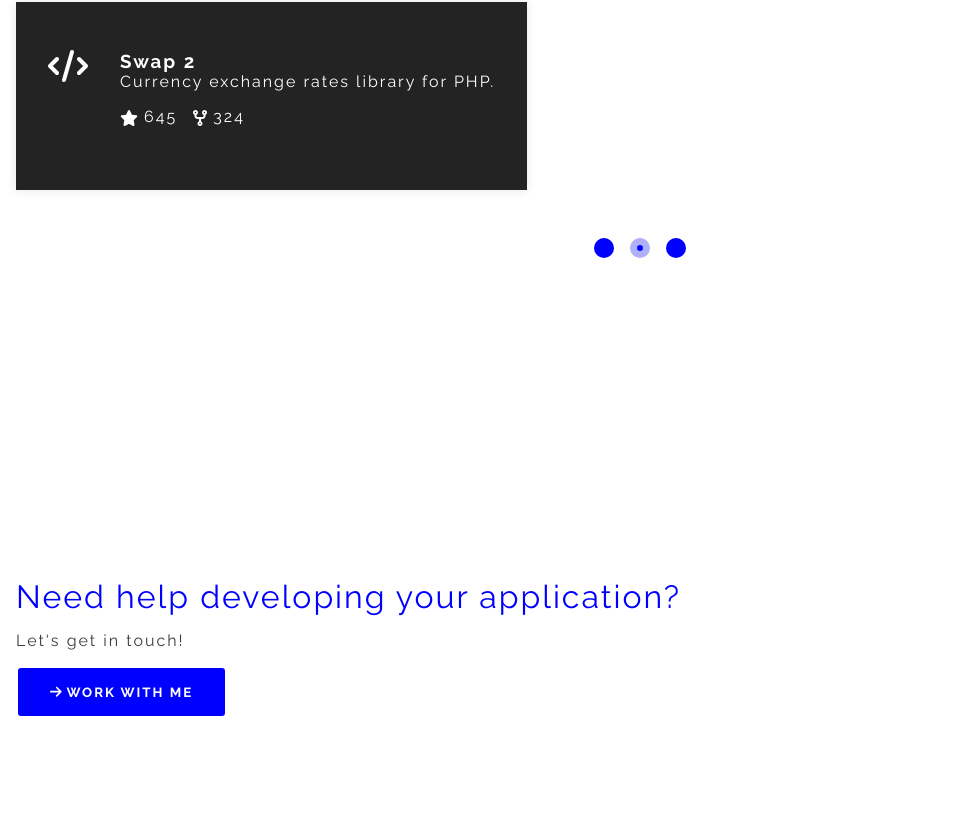
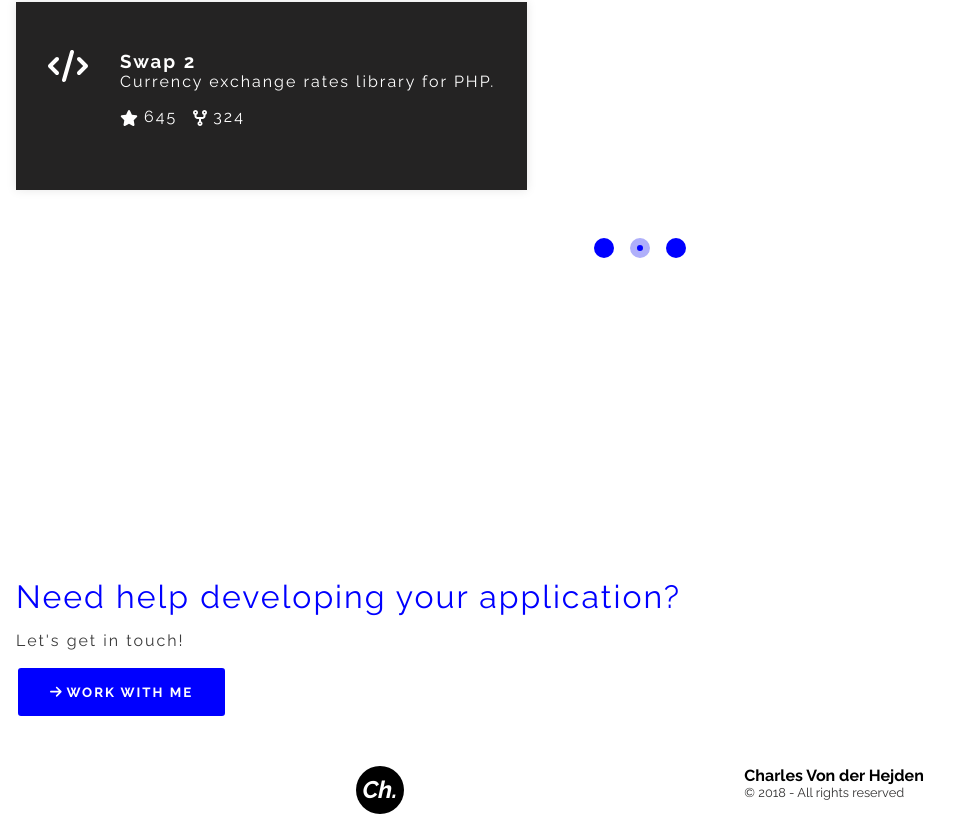
Before and after one commit to akasr/charles-pp, a React (Vite) app: page / in a window 1280 px wide. Shown: the part 2980-3810 px from the top of the page, without its empty margins (0-970 px from the left). Before the commit the page ends 3746 px from the top, so only its background shows below. Built offline with nearby package versions, Linux system fonts and the light colour scheme.

Commit message:
Add footer section

```diff
--- a/src/App.jsx
+++ b/src/App.jsx
@@ -1,4 +1,4 @@
-import { Navigation, Hero, Socials, Main, Blogs, Opensource, GetInTouch } from "./components";
+import { Navigation, Hero, Socials, Main, Blogs, Opensource, GetInTouch, Footer } from "./components";
 import "./App.scss";
 
 const App = () => {
@@ -16,6 +16,7 @@ const App = () => {
       </main>
       <footer>
         <GetInTouch />
+        <Footer />
       </footer>
     </div>
   );
--- /dev/null
+++ b/src/components/footer/Footer.jsx
@@ -0,0 +1,16 @@
+import Logo from "../Logo";
+import "./Footer.scss";
+
+const Footer = () => {
+  return (
+    <div className="footer">
+      <Logo />
+      <div className="footer__copyright">
+        <p className="name">Charles Von der Hejden</p>
+        <p className="footer__copyright__text">&copy; 2018 - All rights reserved</p>
+      </div>
+    </div>
+  );
+};
+
+export default Footer;
--- /dev/null
+++ b/src/components/footer/Footer.scss
@@ -0,0 +1,14 @@
+.footer {
+  display: flex;
+  justify-content: space-evenly;
+  margin: 1rem;
+
+  .name {
+    font-weight: bold;
+  }
+
+  &__copyright__text {
+    font-size: 0.8rem;
+    color: #333232;
+  }
+}
--- a/src/components/index.js
+++ b/src/components/index.js
@@ -6,5 +6,6 @@ import Main from "./main/Main";
 import Blogs from "./blogs/Blogs";
 import Opensource from "./opensource/Opensource";
 import GetInTouch from "./getintouch/GetInTouch";
+import Footer from "./footer/Footer";
 
-export { Navigation, WorkWithMe, Hero, Socials, Main, Blogs, Opensource, GetInTouch };
+export { Navigation, WorkWithMe, Hero, Socials, Main, Blogs, Opensource, GetInTouch, Footer };
```
